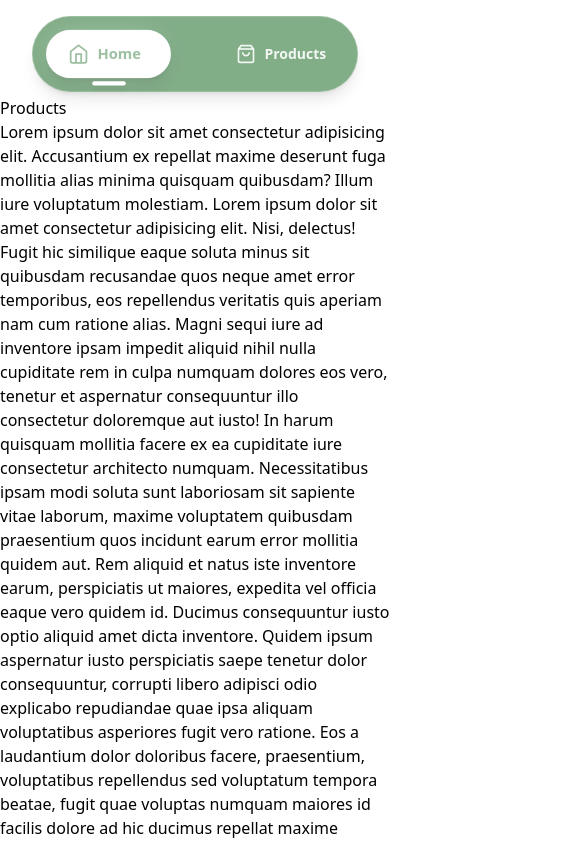
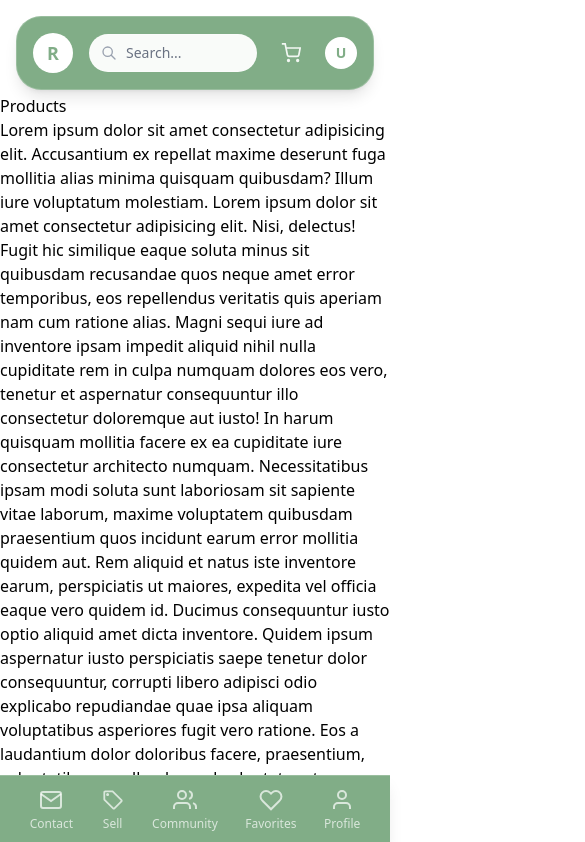
Before and after one commit to nkeerthika911/Reviron, a React (Vite) app in the folder client/: page /products in a window 390 px wide. Shown: the top 842 px of the page, 585 px wide, since content can reach past the window. Built offline with nearby package versions, Linux system fonts and the light colour scheme.

Commit message:
Navbar design changed and made responsive

```diff
--- a/client/src/pages/Navbar.jsx
+++ b/client/src/pages/Navbar.jsx
@@ -5,19 +5,9 @@ import userIcon from "../assets/user-icon.jpg";
 
 export const Navbar = () => {
     const [activePage, setActivePage] = useState('Home');
-
+    const [searchQuery, setSearchQuery] = useState('');
 
     const navItems = [
-        {
-            label: 'Home',
-            icon: (
-                <svg width="20" height="20" viewBox="0 0 24 24" fill="none" stroke="currentColor" strokeWidth="2">
-                    <path d="M3 9l9-7 9 7v11a2 2 0 0 1-2 2H5a2 2 0 0 1-2-2z" />
-                    <polyline points="9,22 9,12 15,12 15,22" />
-                </svg>
-            ),
-            path: '/home'
-        },
         {
             label: 'Products',
             icon: (
@@ -89,27 +79,56 @@ export const Navbar = () => {
         setActivePage(label);
     };
 
+    const handleSearchSubmit = (e) => {
+        e.preventDefault();
+        // Handle search functionality here
+        console.log('Search query:', searchQuery);
+    };
+
     return (
-        <div className='sticky top-[1rem] flex bg-[#81AD87] rounded-[50px] w-[calc(100vw-4rem)] h-[9vh] mx-auto shadow-lg border border-white/20 mb-5'>
+        <>
+            <div className='sticky top-[1rem] mx-auto w-[calc(100vw-2rem)] lg:w-[calc(100vw-4rem)] mb-5'>
+                {/* Desktop Layout */}
+                <div className='hidden lg:flex bg-[#81AD87] rounded-[50px] h-[9vh] shadow-lg border border-white/20'>
                     {/* Logo Section */}
-            <div className='flex-1 h-full flex items-center'>
-                <img
-                    src={logo}
-                    alt="Logo"
-                    className='h-[100%] w-auto transition-transform duration-300 cursor-pointer'
+                    <div className='flex-1 h-full flex items-center pl-4'>
+                        <div className='h-12 w-12 bg-white rounded-full flex items-center justify-center'>
+                            <img src={logo} alt='Logo' className='text-[#81AD87] font-bold text-xl'/>
+                        </div>
+                    </div>
+
+                    {/* Search Bar - Desktop */}
+                    <div className='flex-1 flex items-center justify-center px-4'>
+                        <div className='relative w-full max-w-md'>
+                            <svg
+                                className='absolute left-3 top-1/2 transform -translate-y-1/2 w-5 h-5 text-gray-400'
+                                fill="none"
+                                stroke="currentColor"
+                                viewBox="0 0 24 24"
+                            >
+                                <path strokeLinecap="round" strokeLinejoin="round" strokeWidth={2} d="M21 21l-6-6m2-5a7 7 0 11-14 0 7 7 0 0114 0z" />
+                            </svg>
+                            <input
+                                type="text"
+                                value={searchQuery}
+                                onChange={(e) => setSearchQuery(e.target.value)}
+                                onKeyPress={(e) => e.key === 'Enter' && handleSearchSubmit(e)}
+                                placeholder="Search..."
+                                className='w-full pl-10 pr-4 py-2 bg-white/95 text-gray-700 rounded-full border border-white/30 focus:outline-none focus:ring-2 focus:ring-white/50 focus:border-white/50 placeholder-gray-500'
                             />
+                        </div>
                     </div>
 
                     {/* Navigation and Actions Container */}
                     <div className='flex items-center'>
                         {/* Main Navigation */}
-                <div className='flex items-center space-x-12 px-4'>
+                        <div className='flex items-center space-x-8 px-4'>
                             {navItems.map((item) => (
                                 <div
                                     key={item.label}
                                     onClick={() => handleNavClick(item.label)}
                                     className={`
-                relative flex items-center space-x-2 px-5 py-3 rounded-full cursor-pointer
+                                        relative flex items-center space-x-2 px-4 py-2 rounded-full cursor-pointer
                                         transition-all duration-300 ease-in-out
                                         ${activePage === item.label
                                             ? 'bg-white text-[#81AD87] shadow-lg border border-white/30 transform scale-105'
@@ -121,21 +140,14 @@ export const Navbar = () => {
                                     <span className={`transition-all duration-300 ${activePage === item.label ? 'text-[#81AD87]' : ''}`}>
                                         {item.icon}
                                     </span>
-                            <span className={`font-semibold text-sm whitespace-nowrap transition-all duration-300 ${activePage === item.label ? 'text-[#81AD87] font-bold' : ''
-                                }`}>
+                                    <span className={`font-semibold text-sm whitespace-nowrap transition-all duration-300 ${activePage === item.label ? 'text-[#81AD87] font-bold' : ''}`}>
                                         {item.label}
                                     </span>
 
-                            {/* Enhanced Active Indicator */}
                                     {activePage === item.label && (
                                         <>
-                                    {/* Glow effect */}
                                             <div className="absolute inset-0 rounded-full bg-white/20 blur-md"></div>
-
-                                    {/* Bottom indicator line */}
                                             <div className="absolute -bottom-2 left-1/2 transform -translate-x-1/2 w-8 h-1 bg-white rounded-full shadow-md"></div>
-
-                                    {/* Subtle pulse animation */}
                                             <div className="absolute inset-0 rounded-full bg-white/10 animate-pulse"></div>
                                         </>
                                     )}
@@ -144,7 +156,7 @@ export const Navbar = () => {
                         </div>
 
                         {/* Action Items */}
-                <div className='flex items-center space-x-8 px-4'>
+                        <div className='flex items-center space-x-6 px-4'>
                             {actionItems.map((item) => (
                                 <div
                                     key={item.label}
@@ -161,7 +173,6 @@ export const Navbar = () => {
                                         {item.icon}
                                     </span>
 
-                            {/* Tooltip */}
                                     <div className="absolute -top-8 left-1/2 transform -translate-x-1/2 bg-black/80 text-white text-xs px-2 py-1 rounded opacity-0 group-hover:opacity-100 transition-opacity duration-300 whitespace-nowrap">
                                         {item.label}
                                     </div>
@@ -170,7 +181,7 @@ export const Navbar = () => {
                         </div>
 
                         {/* Profile Section */}
-                <div className='flex items-center pr-2 pl-3'>
+                        <div className='flex items-center pr-4 pl-2'>
                             <div className='
                                 relative rounded-full cursor-pointer
                                 bg-white/10 hover:bg-white/20
@@ -178,13 +189,10 @@ export const Navbar = () => {
                                 hover:scale-110 active:scale-95
                                 group
                             '>
-                        <img
-                            src={userIcon}
-                            alt="Profile"
-                            className='h-[100%] w-[3vw] rounded-full transition-transform duration-300 group-hover:rotate-12'
-                        />
+                                <div className='h-10 w-10 bg-white rounded-full flex items-center justify-center'>
+                                    <span className='text-[#81AD87] font-bold text-lg'>U</span>
+                                </div>
 
-                        {/* Tooltip */}
                                 <div className="absolute -top-8 left-1/2 transform -translate-x-1/2 bg-black/80 text-white text-xs px-2 py-1 rounded opacity-0 group-hover:opacity-100 transition-opacity duration-300 whitespace-nowrap">
                                     Profile
                                 </div>
@@ -192,5 +200,129 @@ export const Navbar = () => {
                         </div>
                     </div>
                 </div>
+
+                {/* Mobile/Tablet Layout - Only Top Bar */}
+                <div className='lg:hidden bg-[#81AD87] rounded-[25px] md:rounded-[35px] p-4 shadow-lg border border-white/20'>
+                    <div className='flex items-center space-x-4'>
+                        {/* Logo */}
+                        <div className='h-10 w-10 bg-white rounded-full flex items-center justify-center flex-shrink-0'>
+                            <span className='text-[#81AD87] font-bold text-lg'>R</span>
+                        </div>
+
+                        {/* Search Bar */}
+                        <div className='flex-1'>
+                            <div className='relative'>
+                                <svg
+                                    className='absolute left-3 top-1/2 transform -translate-y-1/2 w-4 h-4 text-gray-400'
+                                    fill="none"
+                                    stroke="currentColor"
+                                    viewBox="0 0 24 24"
+                                >
+                                    <path strokeLinecap="round" strokeLinejoin="round" strokeWidth={2} d="M21 21l-6-6m2-5a7 7 0 11-14 0 7 7 0 0114 0z" />
+                                </svg>
+                                <input
+                                    type="text"
+                                    value={searchQuery}
+                                    onChange={(e) => setSearchQuery(e.target.value)}
+                                    onKeyPress={(e) => e.key === 'Enter' && handleSearchSubmit(e)}
+                                    placeholder="Search..."
+                                    className='w-full pl-9 pr-4 py-2 bg-white/95 text-gray-700 rounded-full border border-white/30 focus:outline-none focus:ring-2 focus:ring-white/50 focus:border-white/50 placeholder-gray-500 text-sm'
+                                />
+                            </div>
+                        </div>
+
+                        {/* Cart Icon */}
+                        <div className='p-2 rounded-full cursor-pointer text-white/90 hover:text-white hover:bg-white/10 transition-all duration-300'>
+                            <svg width="20" height="20" viewBox="0 0 24 24" fill="none" stroke="currentColor" strokeWidth="2">
+                                <circle cx="9" cy="21" r="1" />
+                                <circle cx="20" cy="21" r="1" />
+                                <path d="M1 1h4l2.68 13.39a2 2 0 0 0 2 1.61h9.72a2 2 0 0 0 2-1.61L23 6H6" />
+                            </svg>
+                        </div>
+
+                        {/* Profile */}
+                        <div className='h-8 w-8 bg-white rounded-full flex items-center justify-center cursor-pointer'>
+                            <span className='text-[#81AD87] font-bold text-sm'>U</span>
+                        </div>
+                    </div>
+                </div>
+            </div>
+
+                {/* Mobile Footer - Only visible on mobile/tablet */}
+                <div className='lg:hidden fixed bottom-0 left-0 right-0 bg-[#81AD87] shadow-lg border-t border-white/20 z-50'>
+                    <div className='flex items-center justify-around py-3 px-4'>
+                        {/* Email/Contact */}
+                        <div
+                            onClick={() => handleNavClick('Contact Us')}
+                            className={`
+                                flex flex-col items-center space-y-1 cursor-pointer transition-all duration-300
+                                ${activePage === 'Contact Us' ? 'text-white' : 'text-white/70'}
+                            `}
+                        >
+                            <svg width="24" height="24" viewBox="0 0 24 24" fill="none" stroke="currentColor" strokeWidth="2">
+                                <path d="M4 4h16c1.1 0 2 .9 2 2v12c0 1.1-.9 2-2 2H4c-1.1 0-2-.9-2-2V6c0-1.1.9-2 2-2z" />
+                                <polyline points="22,6 12,13 2,6" />
+                            </svg>
+                            <span className='text-xs'>Contact</span>
+                        </div>
+
+                        {/* Sell/Tag */}
+                        <div
+                            onClick={() => handleNavClick('Sell')}
+                            className={`
+                                flex flex-col items-center space-y-1 cursor-pointer transition-all duration-300
+                                ${activePage === 'Sell' ? 'text-white' : 'text-white/70'}
+                            `}
+                        >
+                            <svg xmlns="http://www.w3.org/2000/svg" height="24" width="24" viewBox="0 -960 960 960" fill="currentColor">
+                                <path d="M843-399 562-117q-11 11-24 16t-27 5q-14 0-27-5t-24-16L116.7-460.3Q106-471 101-483.89T96-511v-281q0-29.7 21.15-50.85Q138.3-864 168-864h281q13.91 0 26.96 5 13.04 5 23.77 15.7L843-500q11 11 16 23.5t5 26.5q0 14-5.02 27.09Q853.96-409.83 843-399ZM511-168l281-281-343-343H168v281l343 343ZM264-636q25 0 42.5-17.5T324-696q0-25-17.5-42.5T264-756q-25 0-42.5 17.5T204-696q0 25 17.5 42.5T264-636Z" />
+                            </svg>
+                            <span className='text-xs'>Sell</span>
+                        </div>
+
+                        {/* Community/People */}
+                        <div
+                            onClick={() => handleNavClick('Community')}
+                            className={`
+                                flex flex-col items-center space-y-1 cursor-pointer transition-all duration-300
+                                ${activePage === 'Community' ? 'text-white' : 'text-white/70'}
+                            `}
+                        >
+                            <svg width="24" height="24" viewBox="0 0 24 24" fill="none" stroke="currentColor" strokeWidth="2">
+                                <path d="M17 21v-2a4 4 0 0 0-4-4H5a4 4 0 0 0-4 4v2" />
+                                <circle cx="9" cy="7" r="4" />
+                                <path d="M23 21v-2a4 4 0 0 0-3-3.87" />
+                                <path d="M16 3.13a4 4 0 0 1 0 7.75" />
+                            </svg>
+                            <span className='text-xs'>Community</span>
+                        </div>
+
+                        {/* Favorites/Heart */}
+                        <div
+                            onClick={() => handleNavClick('Favorites')}
+                            className={`
+                                flex flex-col items-center space-y-1 cursor-pointer transition-all duration-300
+                                ${activePage === 'Favorites' ? 'text-white' : 'text-white/70'}
+                            `}
+                        >
+                            <svg width="24" height="24" viewBox="0 0 24 24" fill="none" stroke="currentColor" strokeWidth="2">
+                                <path d="M20.84 4.61a5.5 5.5 0 0 0-7.78 0L12 5.67l-1.06-1.06a5.5 5.5 0 0 0-7.78 7.78l1.06 1.06L12 21.23l7.78-7.78 1.06-1.06a5.5 5.5 0 0 0 0-7.78z" />
+                            </svg>
+                            <span className='text-xs'>Favorites</span>
+                        </div>
+
+                        {/* Profile/User */}
+                        <div
+                            className='flex flex-col items-center space-y-1 cursor-pointer transition-all duration-300 text-white/70'
+                        >
+                            <svg width="24" height="24" viewBox="0 0 24 24" fill="none" stroke="currentColor" strokeWidth="2">
+                                <path d="M20 21v-2a4 4 0 0 0-4-4H8a4 4 0 0 0-4 4v2" />
+                                <circle cx="12" cy="7" r="4" />
+                            </svg>
+                            <span className='text-xs'>Profile</span>
+                        </div>
+                    </div>
+                </div>
+            </>
     );
 };
```
Lines whose indentation alone changed are shown as unchanged.
